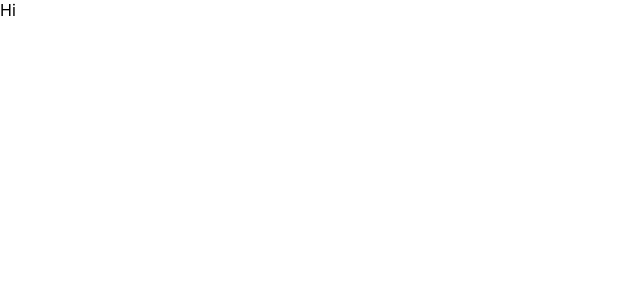
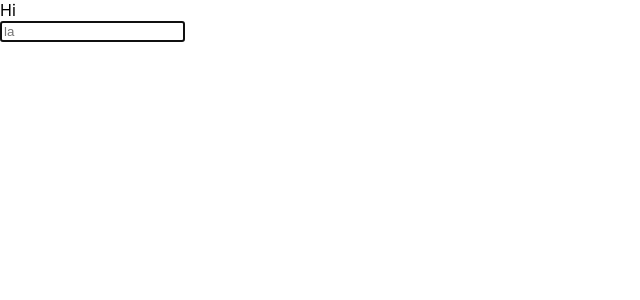
Before and after one commit to aoqlsdl/react-hooks, a React (Create React App) app: page / in a window 1280 px wide. Shown: the top 300 px of the page, without its empty margins (0-640 px from the left). Built offline with nearby package versions, Linux system fonts and the light colour scheme.

Commit message:
#2.2 useClick - ref연습

```diff
--- /dev/null
+++ b/src/2.useEffect/Sec02.jsx
@@ -0,0 +1,18 @@
+import { useRef, useEffect } from 'react';
+
+const ClickExample = () => {
+	const potato = useRef(null);
+	// ref가 mount 되기 전에 실행되므로 potato.current에 optional chaining을 걸어주거나 useEffect를 사용한다.
+	useEffect(() => {
+		// == getElementById
+		setTimeout(() => potato.current.focus(), 5000);
+	});
+	return (
+		<>
+			<div>Hi</div>
+			<input ref={potato} placeholder="la" />
+		</>
+	);
+};
+
+export default ClickExample;
--- a/src/index.js
+++ b/src/index.js
@@ -4,11 +4,12 @@ import './index.css';
 import App from './App';
 import reportWebVitals from './reportWebVitals';
 import TitleExample from './2.useEffect/Sec01';
+import ClickExample from './2.useEffect/Sec02';
 
 const root = ReactDOM.createRoot(document.getElementById('root'));
 root.render(
 	<React.StrictMode>
-		<TitleExample />
+		<ClickExample />
 	</React.StrictMode>
 );
 
```
